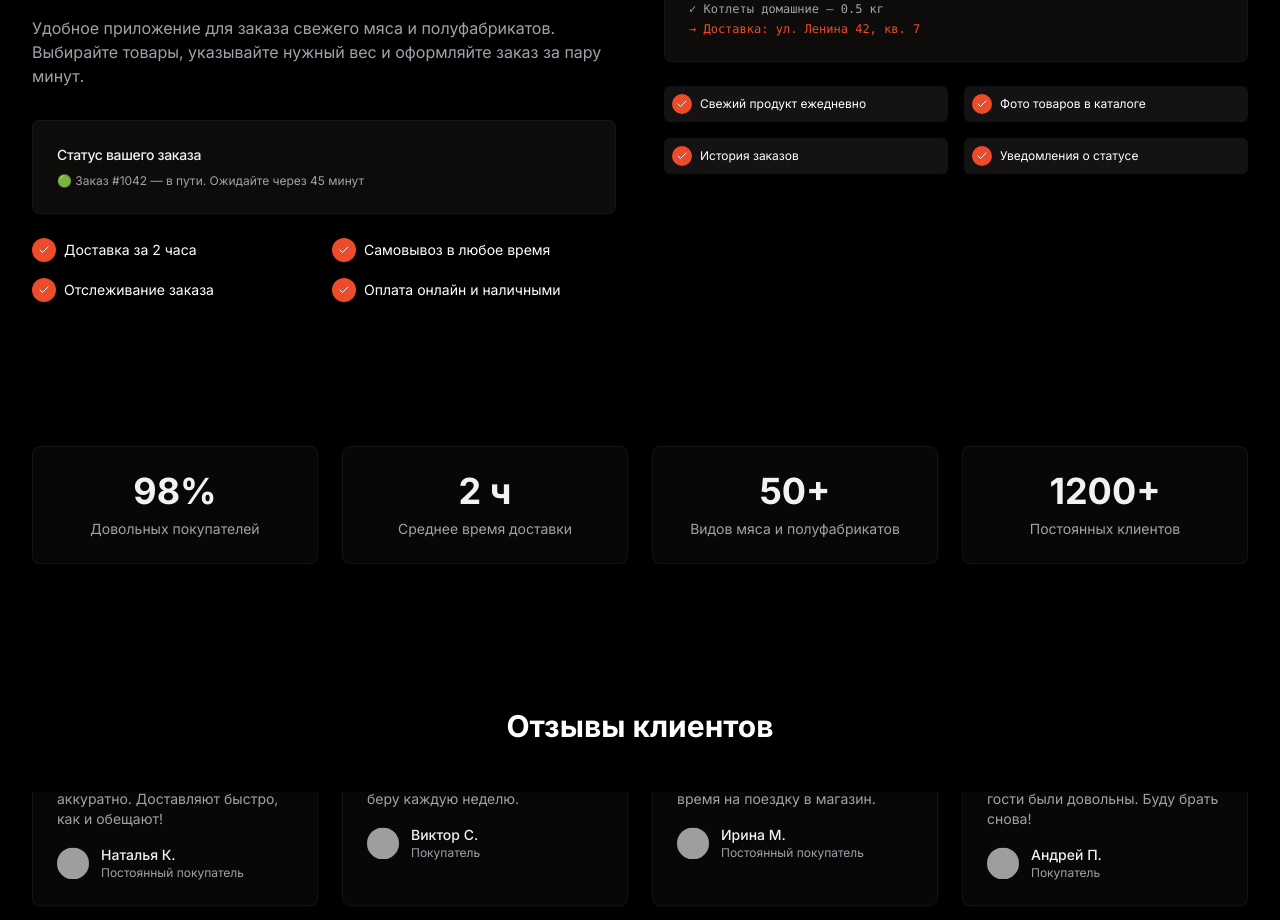
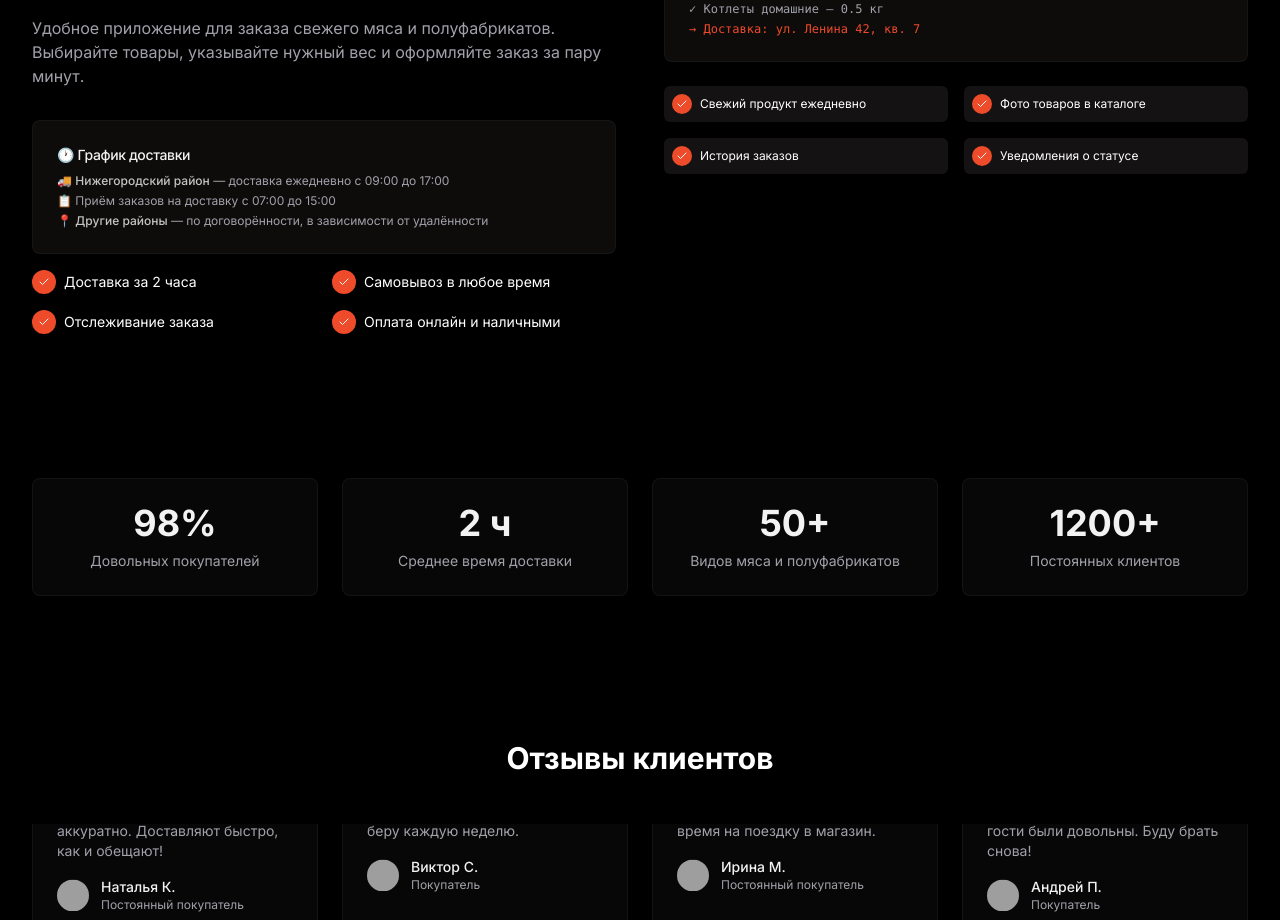
Before and after one commit to pr-poehali-dev/smart-home-automation-53, a React (Vite) app: page / in a window 1280 px wide. Shown: the part 2581-3501 px from the top of the page. Built offline with nearby package versions, Linux system fonts and the light colour scheme; grey boxes are pictures that could not be loaded.

Commit message:
Добавлена справка по расположению текста

```diff
--- a/src/components/PersonalOsSection.tsx
+++ b/src/components/PersonalOsSection.tsx
@@ -15,12 +15,14 @@ export function PersonalOsSection() {
             Удобное приложение для заказа свежего мяса и полуфабрикатов. Выбирайте товары, указывайте нужный вес и оформляйте заказ за пару минут.
           </p>
 
-          <Card className="bg-card/50 border-border/40 mb-6">
+          <Card className="bg-card/50 border-border/40 mb-4">
             <CardHeader className="pb-2">
-              <CardTitle className="text-sm font-medium">Статус вашего заказа</CardTitle>
+              <CardTitle className="text-sm font-medium">🕐 График доставки</CardTitle>
             </CardHeader>
-            <CardContent>
-              <p className="text-xs text-muted-foreground">🟢 Заказ #1042 — в пути. Ожидайте через 45 минут</p>
+            <CardContent className="space-y-1">
+              <p className="text-xs text-muted-foreground">🚚 <span className="text-foreground/80 font-medium">Нижегородский район</span> — доставка ежедневно с 09:00 до 17:00</p>
+              <p className="text-xs text-muted-foreground">📋 Приём заказов на доставку с 07:00 до 15:00</p>
+              <p className="text-xs text-muted-foreground">📍 <span className="text-foreground/80 font-medium">Другие районы</span> — по договорённости, в зависимости от удалённости</p>
             </CardContent>
           </Card>
 
```
